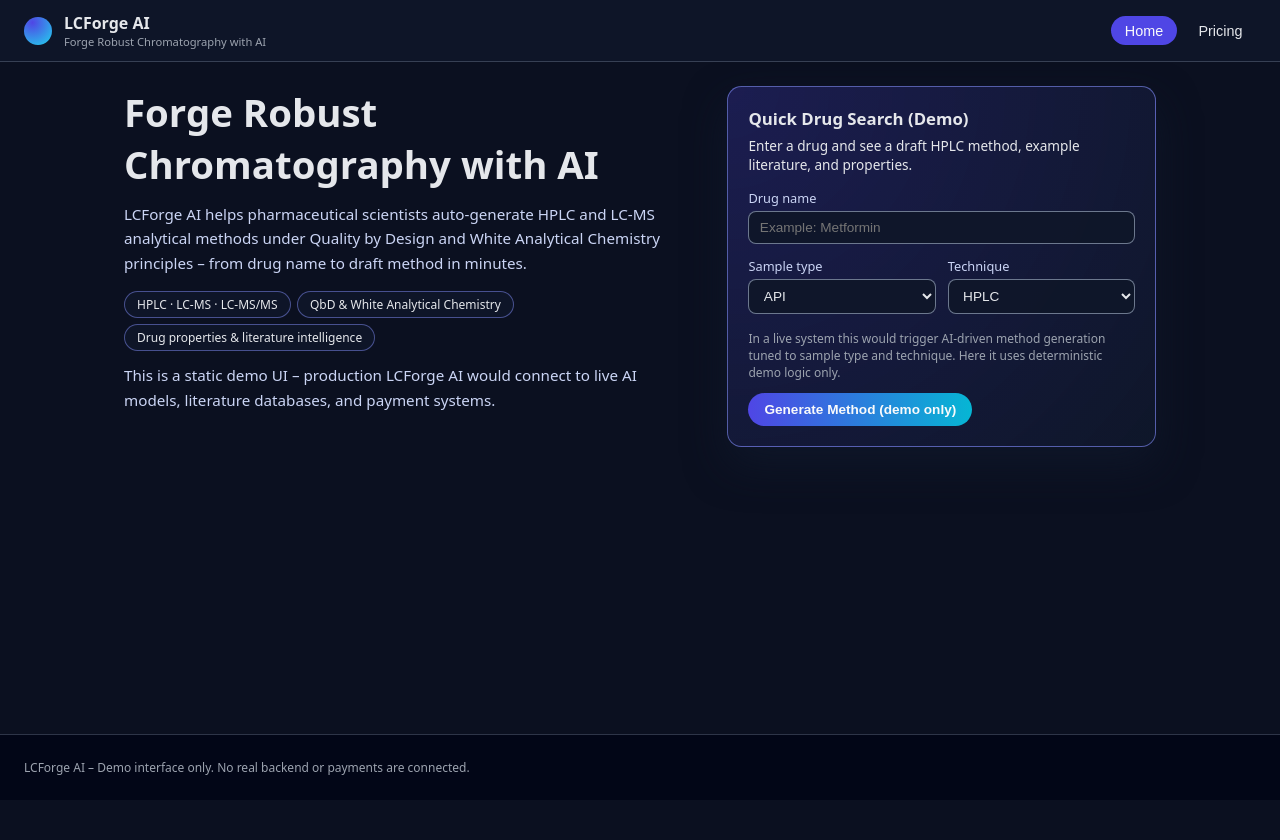
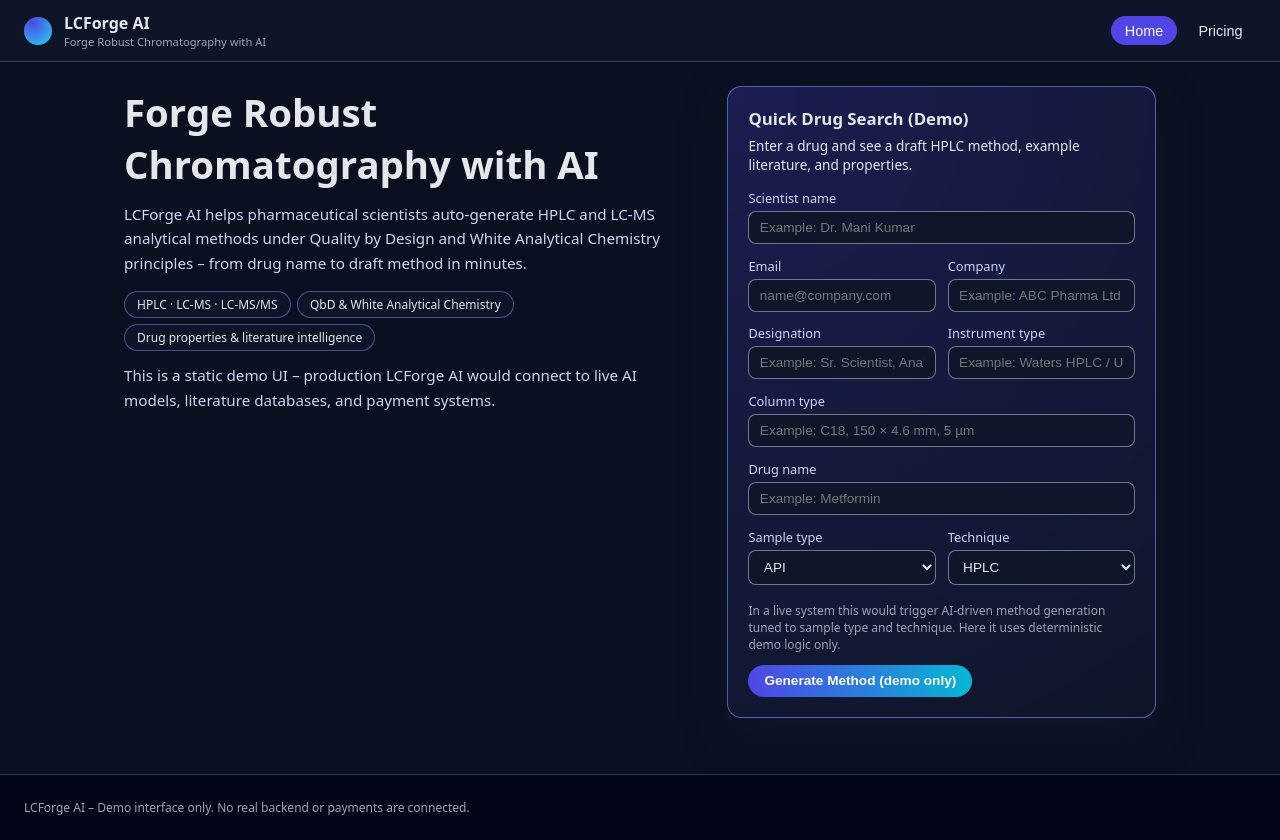
Before and after one commit to gmk777-ui/lcforge-v2, a React (Vite) app: page / in a window 1280 px wide. Before the commit the page ends 800 px from the top, so only its background shows below. Built offline with nearby package versions, Linux system fonts and the light colour scheme.

Commit message:
Update Home.tsx

```diff
--- a/src/pages/Home.tsx
+++ b/src/pages/Home.tsx
@@ -37,16 +37,78 @@ function buildExampleResult(drug: string) {
   };
 }
 
+function buildFingerprint(data: {
+  drug: string;
+  column: string;
+  instrument: string;
+  email: string;
+  timestamp: string;
+}) {
+  const raw = `${data.drug}|${data.column}|${data.instrument}|${data.email}|${data.timestamp}`;
+  // Simple demo hash: in future we can replace with real SHA-256
+  let hash = 0;
+  for (let i = 0; i < raw.length; i++) {
+    const chr = raw.charCodeAt(i);
+    hash = (hash << 5) - hash + chr;
+    hash |= 0;
+  }
+  return `DEMO-${Math.abs(hash)}`;
+}
+
 export default function HomePage() {
   const [drugName, setDrugName] = useState("");
   const [sampleType, setSampleType] = useState<(typeof sampleTypes)[number]>("API");
   const [technique, setTechnique] = useState<(typeof techniques)[number]>("HPLC");
   const [result, setResult] = useState<ExampleResult | null>(null);
 
+  const [scientistName, setScientistName] = useState("");
+  const [email, setEmail] = useState("");
+  const [company, setCompany] = useState("");
+  const [designation, setDesignation] = useState("");
+  const [instrument, setInstrument] = useState("");
+  const [columnType, setColumnType] = useState("");
+  const [certificate, setCertificate] = useState<{
+    methodId: string;
+    timestamp: string;
+    fingerprint: string;
+  } | null>(null);
+
   function handleGenerate() {
     const name = drugName.trim() || "Drug";
     const demo = buildExampleResult(name);
     setResult(demo);
+
+    const now = new Date();
+    const timestamp = now.toISOString();
+    const methodId = `LCForge-${now.getFullYear()}${(now.getMonth() + 1)
+      .toString()
+      .padStart(2, "0")}${now.getDate().toString().padStart(2, "0")}-${now
+      .getHours()
+      .toString()
+      .padStart(2, "0")}${now.getMinutes().toString().padStart(2, "0")}`;
+
+    const fingerprint = buildFingerprint({
+      drug: name,
+      column: columnType || demo.method.column,
+      instrument: instrument || technique,
+      email: email || "anonymous@lcforge.local",
+      timestamp
+    });
+
+    const cert = { methodId, timestamp, fingerprint };
+    setCertificate(cert);
+
+    try {
+      const key = "lcforge-method-fingerprints";
+      const stored = window.localStorage.getItem(key);
+      const list: string[] = stored ? JSON.parse(stored) : [];
+      if (!list.includes(fingerprint)) {
+        list.push(fingerprint);
+        window.localStorage.setItem(key, JSON.stringify(list));
+      }
+    } catch {
+      // ignore storage errors in demo
+    }
   }
 
   return (
@@ -75,6 +137,68 @@ export default function HomePage() {
           <p className="card-subtitle">
             Enter a drug and see a draft HPLC method, example literature, and properties.
           </p>
+
+          <div className="field">
+            <label>Scientist name</label>
+            <input
+              type="text"
+              placeholder="Example: Dr. Mani Kumar"
+              value={scientistName}
+              onChange={(e) => setScientistName(e.target.value)}
+            />
+          </div>
+
+          <div className="field-row">
+            <div className="field">
+              <label>Email</label>
+              <input
+                type="email"
+                placeholder="name@company.com"
+                value={email}
+                onChange={(e) => setEmail(e.target.value)}
+              />
+            </div>
+            <div className="field">
+              <label>Company</label>
+              <input
+                type="text"
+                placeholder="Example: ABC Pharma Ltd"
+                value={company}
+                onChange={(e) => setCompany(e.target.value)}
+              />
+            </div>
+          </div>
+
+          <div className="field-row">
+            <div className="field">
+              <label>Designation</label>
+              <input
+                type="text"
+                placeholder="Example: Sr. Scientist, Analytical R&amp;D"
+                value={designation}
+                onChange={(e) => setDesignation(e.target.value)}
+              />
+            </div>
+            <div className="field">
+              <label>Instrument type</label>
+              <input
+                type="text"
+                placeholder="Example: Waters HPLC / UPLC / LC‑MS"
+                value={instrument}
+                onChange={(e) => setInstrument(e.target.value)}
+              />
+            </div>
+          </div>
+
+          <div className="field">
+            <label>Column type</label>
+            <input
+              type="text"
+              placeholder="Example: C18, 150 × 4.6 mm, 5 µm"
+              value={columnType}
+              onChange={(e) => setColumnType(e.target.value)}
+            />
+          </div>
 
           <div className="field">
             <label>Drug name</label>
@@ -127,6 +251,54 @@ export default function HomePage() {
       </section>
 
       {result && (
+        <>
+          {certificate && (
+            <section style={{ marginTop: "1.5rem" }}>
+              <div className="result-card">
+                <h3>LCForge Generated Method Certificate (Demo)</h3>
+                <dl>
+                  <div>
+                    <dt>Drug</dt>
+                    <dd>{drugName.trim() || "Drug"}</dd>
+                  </div>
+                  <div>
+                    <dt>Generated For</dt>
+                    <dd>{scientistName || "Scientist (demo)"}</dd>
+                  </div>
+                  <div>
+                    <dt>Company</dt>
+                    <dd>{company || "Organization (demo)"}</dd>
+                  </div>
+                  <div>
+                    <dt>Email</dt>
+                    <dd>{email || "email@demo.local"}</dd>
+                  </div>
+                  <div>
+                    <dt>Instrument</dt>
+                    <dd>{instrument || technique}</dd>
+                  </div>
+                  <div>
+                    <dt>Method ID</dt>
+                    <dd>{certificate.methodId}</dd>
+                  </div>
+                  <div>
+                    <dt>Generation Date</dt>
+                    <dd>{new Date(certificate.timestamp).toLocaleString()}</dd>
+                  </div>
+                  <div>
+                    <dt>Confidential Method Fingerprint</dt>
+                    <dd>{certificate.fingerprint}</dd>
+                  </div>
+                </dl>
+                <p className="small-muted">
+                  This chromatographic method is generated exclusively for the above user by LCForge
+                  AI (demo). This method is confidential and reserved for the requesting organization.
+                  Unauthorized reproduction or redistribution is discouraged.
+                </p>
+              </div>
+            </section>
+          )}
+
           <section className="results">
             <div className="result-card">
               <h3>Proposed LC Method</h3>
@@ -199,6 +371,7 @@ export default function HomePage() {
               </dl>
             </div>
           </section>
+        </>
       )}
     </>
   );
```
Lines whose indentation alone changed are shown as unchanged.
